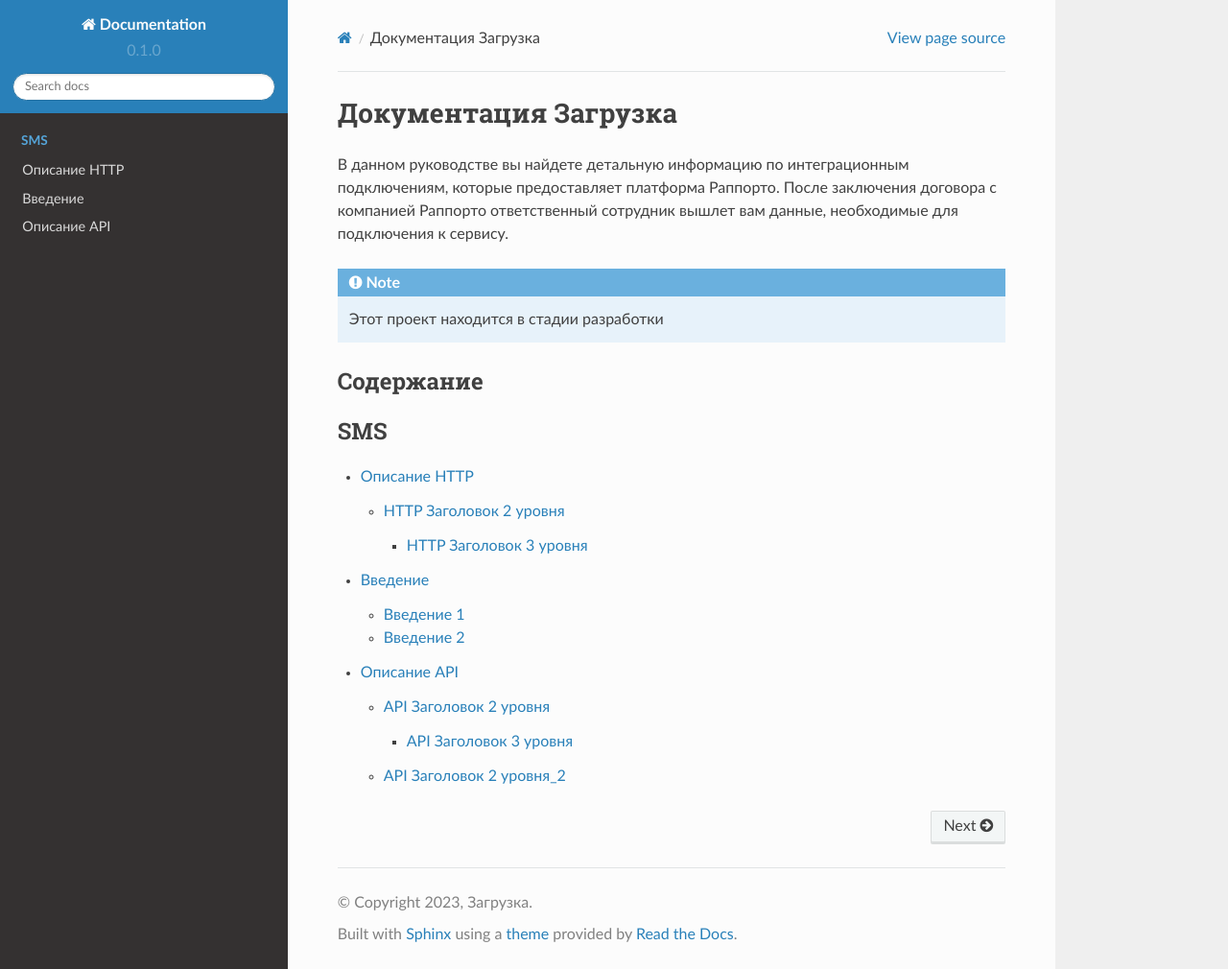
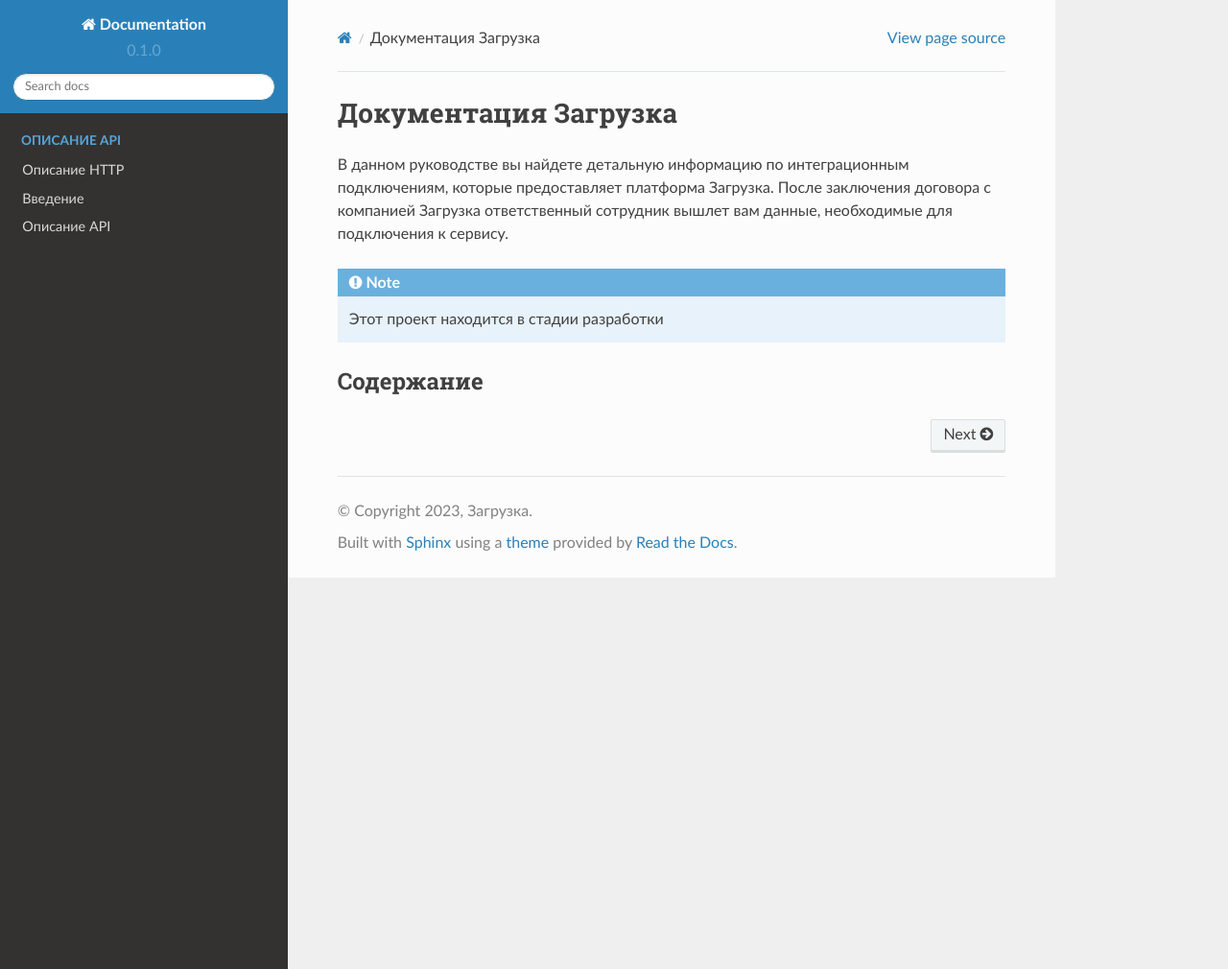
Before and after one commit to omikhaleva/test1, a Sphinx documentation site: the page built from docs/source/index.rst, in a window 1280 px wide and 1010 px high. Shown: the whole window at 96% size. Built offline with Sphinx 7.4.7 and the Read the Docs theme 2.0.0, drawn with Linux system fonts in a browser that asks for light colours.

Commit message:
Update index.rst

```diff
--- a/docs/source/index.rst
+++ b/docs/source/index.rst
@@ -1,7 +1,7 @@
 Документация Загрузка
 ======================
 
-В данном руководстве вы найдете детальную информацию по интеграционным подключениям, которые предоставляет платформа Раппорто. После заключения договора с компанией Раппорто ответственный сотрудник вышлет вам данные, необходимые для подключения к сервису.
+В данном руководстве вы найдете детальную информацию по интеграционным подключениям, которые предоставляет платформа Загрузка. После заключения договора с компанией Загрузка ответственный сотрудник вышлет вам данные, необходимые для подключения к сервису.
 
 
 .. note::
@@ -13,7 +13,8 @@
 
 .. toctree::
    :maxdepth: 3
-   :caption: SMS
+   :caption: Описание API
+   :hidden:
 
    http
    usage
```
